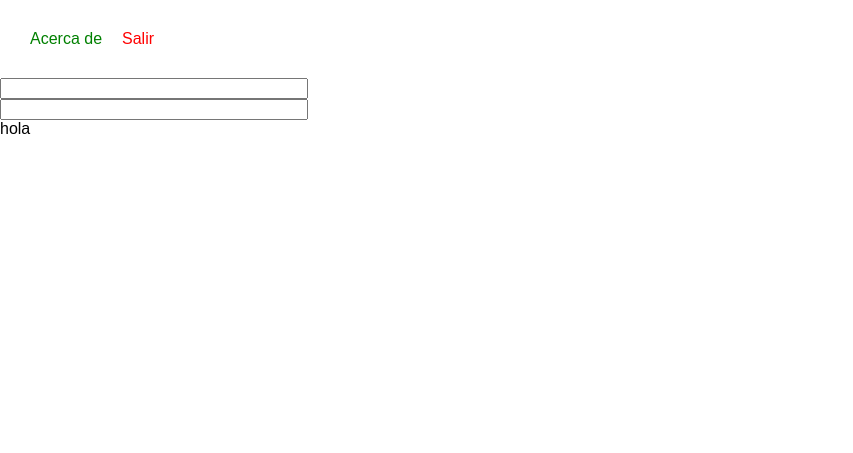
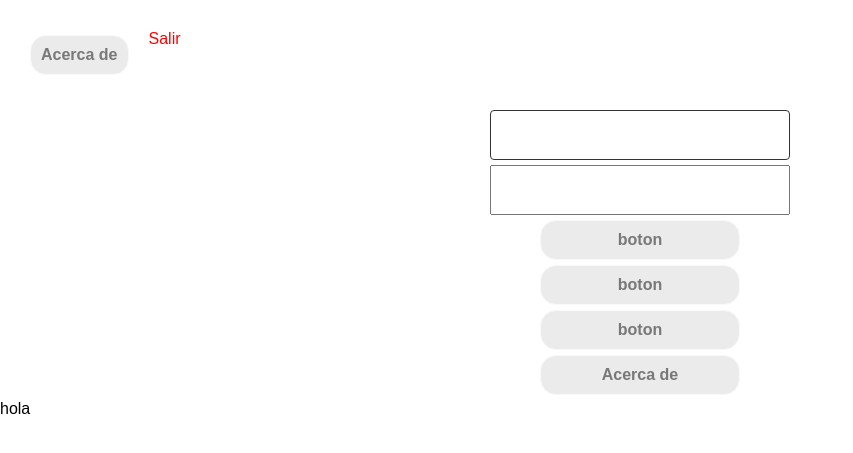
Before and after one commit to MaxGerdts/UAC-Losers, a PHP site: page /pages/aboutUs.php in a window 1280 px wide. Shown: the top 453 px of the page, without its empty margins (0-853 px from the left). Run offline with PHP 8.4, Linux system fonts and the light colour scheme.

Commit message:
base styles

```diff
--- a/assets/css/main.css
+++ b/assets/css/main.css
@@ -1,9 +1,11 @@
 /* Base */
 /* Structure*/
+*{
+  box-sizing: border-box;
+}
 body{
   font-family: sans-serif;
   margin: 0;
-  box-sizing: border-box;
 }
 .container{
   width: 100%;
@@ -17,10 +19,26 @@ body{
 .flex-wrap{
   flex-wrap: wrap;
 }
-.btn{
+.input{
+  display: block;
   width: 100%;
   max-width: 300px;
+  height: 50px;
+  padding: 5px 10px;
+  margin: 5px auto;
+}
+.btn{
   display: block;
+  width: 100%;
+  max-width: 200px;
+  min-height: 40px;
+  padding:  10px;
+  margin: 5px auto;
+  text-align: center;
+  cursor: pointer;
+}
+.link{
+  text-decoration: none;
 }
 .list{
   padding: 10px;
@@ -30,13 +48,24 @@ body{
 .list-items{
   padding: 10px;
 }
-.link{
-  text-decoration: none;
-}
+
 /* /.Structure*/
 
 /* Skin */
 
+.input-primary{
+  font-size: 16px;
+  border-radius: 4px;
+  border: 1px solid #333;
+}
+.btn-primary{
+  font-size: 16px;
+  font-weight: 700;
+  color: #787878;
+  background: #ebebeb;
+  border-radius: 16px;
+  border: 1px solid #f9f9f9;
+}
 .link-primary{
   color: green;
 }
--- a/pages/aboutUs.php
+++ b/pages/aboutUs.php
@@ -9,11 +9,15 @@
     <div class="container">
       <div class="content">
         <ul class="flex list list-primary">
-          <li class="list-items"><a class="link link-primary" href="#">Acerca de</a></li>
+          <li class="list-items"><a class="btn btn-primary link" href="#">Acerca de</a></li>
           <li class="list-items">Salir</li>
         </ul>
-        <input class="btn" type="text" name="" value="">
-        <input class="btn" type="text" name="" value="">
+        <input class="input input-primary" type="text" name="" value="">
+        <input class="input" type="text" name="" value="">
+        <p class="btn btn-primary">boton</p>
+        <span class="btn btn-primary">boton</span>
+        <input class="btn btn-primary" type="submit" name="" value="boton">
+        <a class="btn btn-primary link" href="#">Acerca de</a>
       </div>
     </div>
     <div class="container">
```
